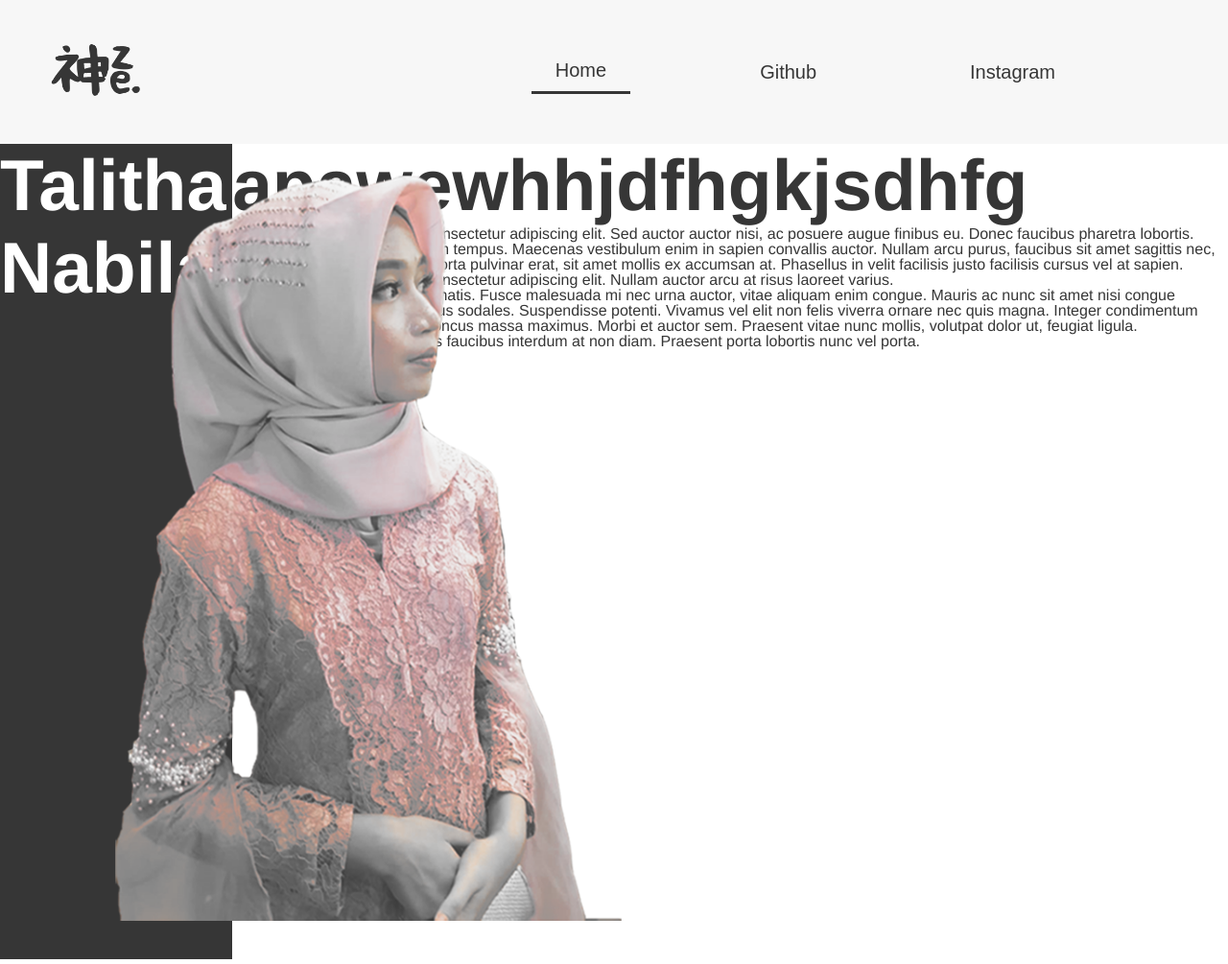
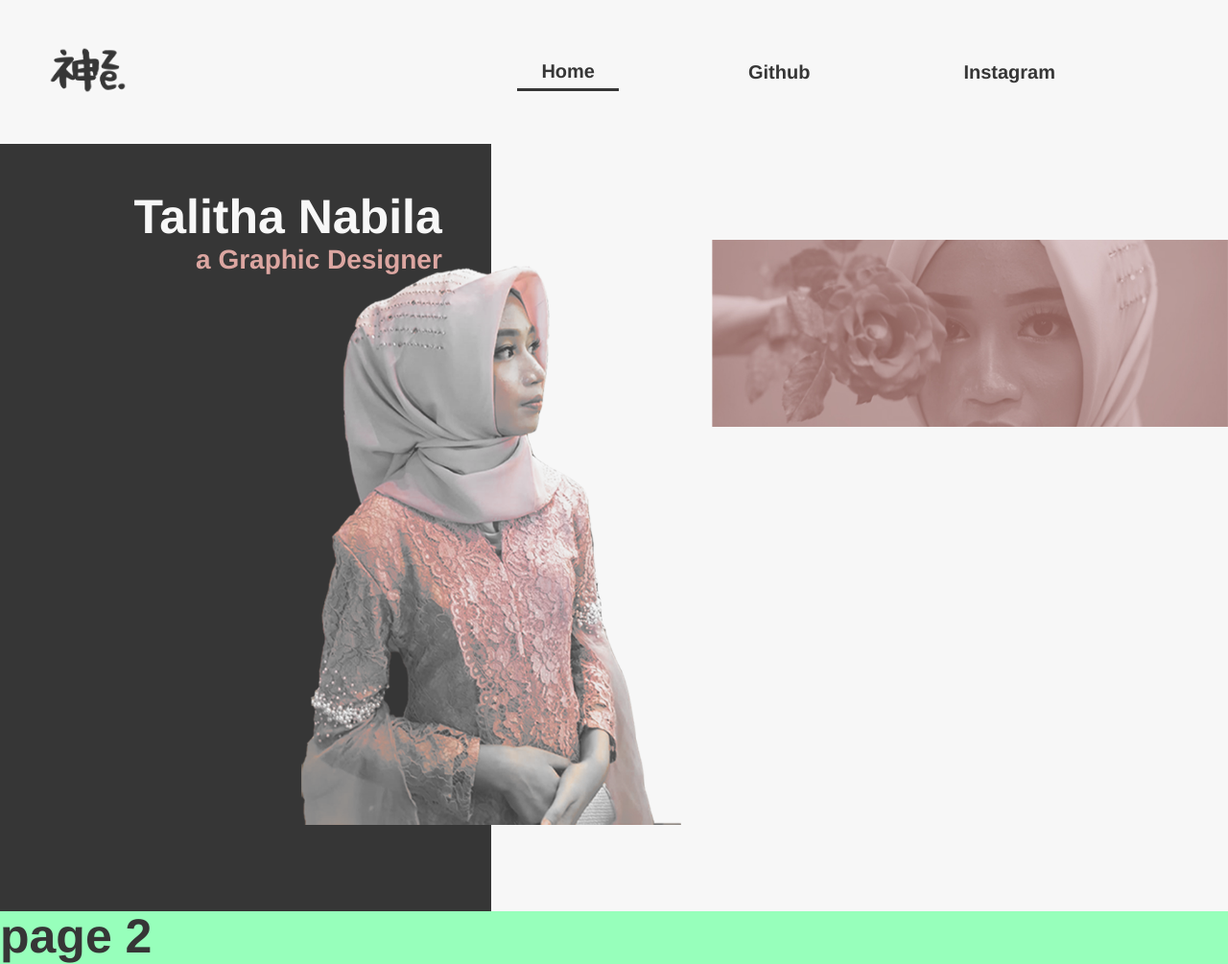
Before and after one commit to Kamize/Portfolio-Website, a plain HTML site: page index.html in a window 1280 px wide. Shown: the top 1005 px of the page at 96% size. Drawn offline with Linux system fonts and the light colour scheme.

Commit message:
fixing page-1 responsive

```diff
--- a/index.html
+++ b/index.html
@@ -7,11 +7,13 @@
     <title> Talitha Nabila </title>
     <link rel="stylesheet" href="styling/style.css">
 </head>
+
 <body>
     <!-- <div class="scroll-tracker"> -->
+    <!-- Top Navigation -->
     <header>
         <div class="logo">
-            <img src="image/tallogo.png" alt="Kamize Logo" height="60">
+            <img src="image/tallogo.png" alt="tallogo.png" height="50">
         </div>
         <div class="hamburger">
             <div class="line"></div>
@@ -34,31 +36,35 @@
     </header>
 
     <main>
-        <div class="left-container">
-            <div id="content">
-                <article>
-                    <h1>apawewhhjdfhgkjsdhfg</h1>
-                    <p>
-                        Lorem ipsum dolor sit amet, consectetur adipiscing elit. Sed auctor auctor nisi, ac posuere augue finibus eu. Donec faucibus pharetra lobortis. Etiam in massa sed odio dictum tempus. Maecenas vestibulum enim in sapien convallis auctor. Nullam arcu purus, faucibus sit amet sagittis nec, venenatis et lectus. Vivamus porta pulvinar erat, sit amet mollis ex accumsan at. Phasellus in velit facilisis justo facilisis cursus vel at sapien. Lorem ipsum dolor sit amet, consectetur adipiscing elit. Nullam auctor arcu at risus laoreet varius.
-                    </p>
-                </article>
-                <article>
-                    <p>
-                        Cras malesuada sodales venenatis. Fusce malesuada mi nec urna auctor, vitae aliquam enim congue. Mauris ac nunc sit amet nisi congue faucibus. Nam tincidunt faucibus sodales. Suspendisse potenti. Vivamus vel elit non felis viverra ornare nec quis magna. Integer condimentum sapien eu sem auctor, quis rhoncus massa maximus. Morbi et auctor sem. Praesent vitae nunc mollis, volutpat dolor ut, feugiat ligula. Suspendisse ac quam ut turpis faucibus interdum at non diam. Praesent porta lobortis nunc vel porta.
-                    </p>
-                </article>
+        <!-- Main Page -->
+        <section class="page-1">
+            <div class="col-1">
+                <div class="content-1">
+                    <h1>Talitha Nabila</h1>
+                    <h2>a Graphic Designer</h2>
+                </div>
             </div>
-        </div>
-        <div class="tal">
-            <img class= "responsive center" src="image/talpng.png" alt="Talitha Nabila" height="800">
-        </div>
 
-        <aside>
+            <div class="col-2">
+                <img src="image/square-tal.jpg" alt="square-tal.jpg" class="square-tal">
+                <h3></h3>
+            </div>
+
+            <div class="tal">
+                <img class= "responsive center" src="image/talpng.png" alt="talpng.png" height="600">
+            </div>
+
+
+        </section>
+
+        <!-- Page 2 -->
+        <section class="page2">
             <h1>
-                Talitha Nabila
+                page 2
             </h1>
-        </aside>
+        </section>
     </main>
+
 
     <footer>
 
--- a/styling/style.css
+++ b/styling/style.css
@@ -4,6 +4,7 @@
     --green: #97FFBB;
     --blue: #64F8FF;
 
+    --secondary: #dca6a1;
     --dark-color: #363636;
     --light-color: #f7f7f7;
 }
@@ -50,6 +51,16 @@ p {
     font-family: 'Helvetica';
     font-style: normal;
     font-weight: 500;
+    font-size: 16px;
+    line-height: 16px;
+
+    color: var(--dark-color);
+}
+
+a {
+    font-family: 'Helvetica';
+    font-style: normal;
+    font-weight: 800;
     font-size: 16px;
     line-height: 16px;
 
@@ -130,9 +141,109 @@ nav .nav-items li a.active {
     border-bottom: solid var(--dark-color);
 }
 
+/* Main */
+
+main {
+    padding-top: 150px;
+    min-height: 100vh;
+    width: 100%;
+    /* padding-left: 8%; */
+    /* padding-right: 8%; */
+    box-sizing: border-box;
+    overflow: hidden;
+}
+
+/* Section */
+
+section {
+    min-height: 100vh;
+}
+
+.page-1 {
+    display : flex;
+    justify-content: space-between;
+    /* align-items: center; */
+    background-color: #FFB8E9;
+}
+
+.col-1 {
+    flex-basis:40%;
+    position: relative;
+    background-color: var(--dark-color);
+    min-height: 100vh;
+}
+
+.content-1 h1{
+    color: var(--light-color);
+}
+
+.content-1 h2{
+    font-weight: 800;
+    color: var(--secondary);
+}
+
+.content-1 {
+    flex-basis: 40%;
+    /* margin-left: 100px; */
+    margin-top: 50px;
+    /* background-color: #FFF6BB; */
+    text-align: right;
+    padding-right: 10%;
+}
+
+.col-2 {
+    flex-basis: 60%;
+    position: relative;
+    display: flex;
+    align-items: flex-start;
+    justify-content: flex-end;
+    background-color: var(--light-color);
+    min-height: 100vh;
+}
+
+.col-2 .square-tal {
+    margin-top: 100px;
+    width: 70%;
+}
+
+.page2 {
+    background-color: #97FFBB;
+}
+
+.tal {
+    z-index: 100;
+}
+
+.responsive {
+    max-width: 100%;
+    max-height: 100%;
+}
+
+.center {
+    position: absolute;
+    top: 70%;
+    left: 40%;
+    transform: translate(-50%,-50%);
+    object-fit: cover;
+}
+
+/* Responsive */
+
+@media (max-width: 1500px) {
+    h1 {
+        font-size: 60px;
+    }
+    h2 {
+        font-size: 28px;
+    }
+}
 @media (max-width: 1320px) {
     header {
         padding: 0 50px;
+    }
+    h1 {
+        font-size: 50px;
+        line-height: 52px;
     }
 }
 
@@ -156,43 +267,20 @@ nav .nav-items li a.active {
     nav {
         display: none;
     }
+    .page-1 {
+        flex-direction: column;
+    }
+    .col-1 {
+        flex-basis: 100%;
+        /* min-height: 100vh */
+    }
+    .col-2 .square-tal {
+        margin-top: 150px;
+    }
 }
 
-/* Main */
-
-main {
-    display : flex;
-    flex-direction: row-reverse;
-    padding-top: 150px;
-    height: 1000px;
+@media (max-width: 540px){
+    h2 {
+        font-size: 22px;
+    }
 }
-
-.left-container {
-    color: white;
-}
-
-aside {
-    background-color: var(--dark-color);
-}
-
-aside h1 {
-    color: white;
-}
-
-.tal {
-    z-index: 100;
-    border:solid  #363636;
-}
-
-.responsive {
-    max-width: 100%;
-    max-height: 100%;
-}
-
-.center {
-    position: absolute;
-    top: 70%;
-    left:30%;
-    transform: translate(-50%,-50%);
-    object-fit: cover;
-}
```
Also changed, not shown: image/square-tal.jpg (added).
